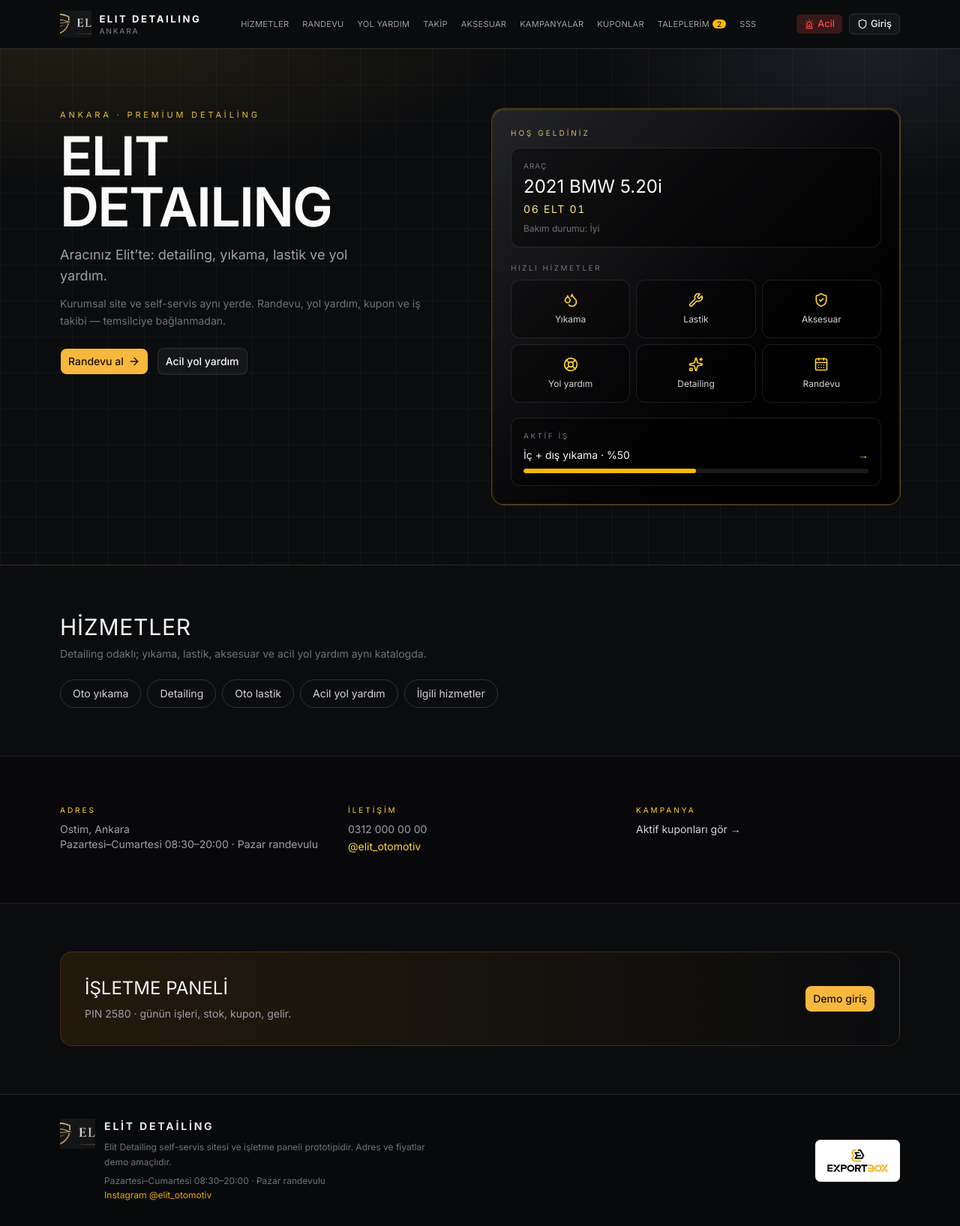
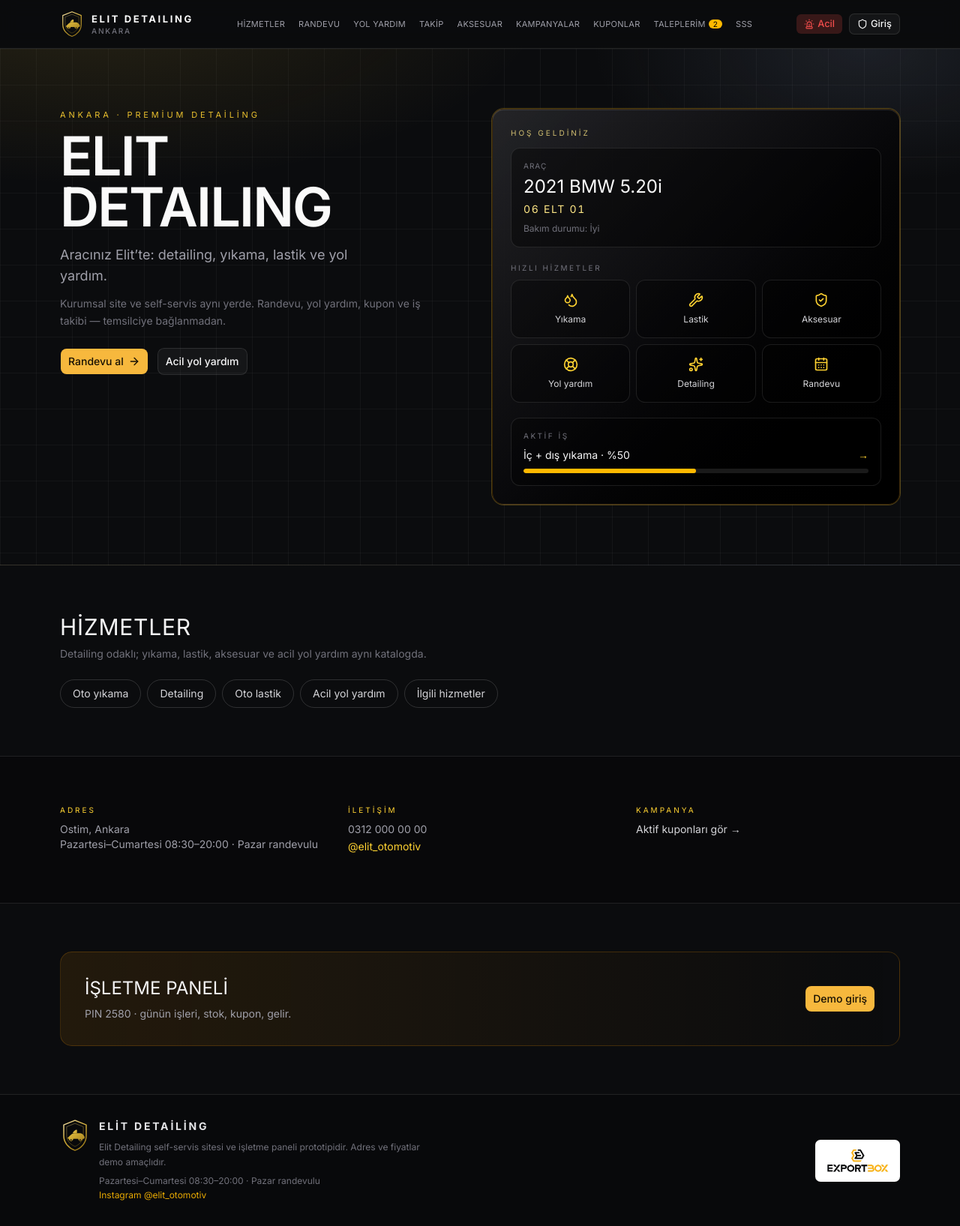
Before and after one commit to fatihozerkan85-hash/elitdetailing, a Next.js app: page / in a window 1280 px wide. Shown: the whole page at 75% size. Built offline with nearby package versions, Linux system fonts and the light colour scheme.

Commit message:
Replace cropped header mark with a full gold shield SVG logo.
Co-authored-by: fatihozerkan85 <fatihozerkan85@gmail.com>

```diff
--- /dev/null
+++ b/src/components/elit-mark.tsx
@@ -0,0 +1,41 @@
+export function ElitMark({ className }: { className?: string }) {
+  return (
+    <svg
+      viewBox="0 0 64 72"
+      className={className}
+      aria-hidden
+      fill="none"
+      xmlns="http://www.w3.org/2000/svg"
+    >
+      <defs>
+        <linearGradient id="elit-gold" x1="8" y1="4" x2="56" y2="68" gradientUnits="userSpaceOnUse">
+          <stop stopColor="#F3E0A8" />
+          <stop offset="0.45" stopColor="#D4AF37" />
+          <stop offset="1" stopColor="#8A6A12" />
+        </linearGradient>
+      </defs>
+      <path
+        d="M32 3.5L56.5 13.2v24.6c0 14.8-11.2 26.6-24.5 31.2C19 64.4 7.5 52.6 7.5 37.8V13.2L32 3.5Z"
+        stroke="url(#elit-gold)"
+        strokeWidth="2.4"
+        strokeLinejoin="round"
+      />
+      <path
+        d="M32 10.2L50.2 17.4v18.8c0 11.2-8.3 20.4-18.2 24.1C22.1 56.6 13.8 47.4 13.8 36.2V17.4L32 10.2Z"
+        stroke="url(#elit-gold)"
+        strokeWidth="1.15"
+        strokeOpacity="0.55"
+      />
+      <path
+        d="M16 41.5c1.8-1.4 6.2-6.2 9.4-8.4 2.2-1.5 4.1-1.8 7.6-1.8h9.2c2.4 0 3.7.4 5.2 1.6 1.8 1.4 4.4 4.6 5.6 6.2v2.4c0 1.2-.8 2.2-2 2.4h-2.2c-.4 2.6-2.4 4.6-5 4.6-2.6 0-4.6-2-5-4.6H28.4c-.4 2.6-2.4 4.6-5 4.6s-4.6-2-5-4.6H18c-1.2-.2-2-1.2-2-2.4v-3.4Z"
+        fill="url(#elit-gold)"
+      />
+      <path
+        d="M26.8 31.4c1.6-3.6 4.1-6.2 7.4-7.4 1.1-.4 2.2.4 2.2 1.6v4.2c0 .9-.6 1.6-1.5 1.6H28c-.8 0-1.4-.7-1.2-1.5Z"
+        fill="url(#elit-gold)"
+      />
+      <circle cx="23.4" cy="46.2" r="2.15" fill="#0B0C0E" stroke="url(#elit-gold)" strokeWidth="1.1" />
+      <circle cx="43.4" cy="46.2" r="2.15" fill="#0B0C0E" stroke="url(#elit-gold)" strokeWidth="1.1" />
+    </svg>
+  );
+}
--- a/src/components/site-header.tsx
+++ b/src/components/site-header.tsx
@@ -5,6 +5,7 @@ import Link from "next/link";
 import { usePathname } from "next/navigation";
 import { Menu, Shield, Siren } from "lucide-react";
 import type { ReactNode } from "react";
+import { ElitMark } from "@/components/elit-mark";
 import { buttonVariants } from "@/components/ui/button";
 import { Sheet, SheetContent, SheetHeader, SheetTitle, SheetTrigger } from "@/components/ui/sheet";
 import { BRAND } from "@/lib/catalog";
@@ -26,14 +27,7 @@ const links = [
 export function BrandMark({ href = "/" }: { href?: string }) {
   return (
     <Link href={href} className="flex min-w-0 items-center gap-2.5">
-      <Image
-        src="/branding/elit-mark.png"
-        alt=""
-        width={113}
-        height={96}
-        className="h-9 w-auto shrink-0 object-contain"
-        priority
-      />
+      <ElitMark className="h-9 w-8 shrink-0" />
       <span className="flex min-w-0 flex-col leading-none">
         <span className="truncate text-[13px] font-bold tracking-[0.2em] text-zinc-50">ELIT DETAILING</span>
         <span className="mt-1 text-[10px] font-medium tracking-[0.18em] text-zinc-500 uppercase">Ankara</span>
@@ -143,13 +137,7 @@ export function SiteFooter() {
     <footer className="mt-auto border-t border-white/10 bg-[#08090b]">
       <div className="mx-auto flex max-w-6xl flex-col gap-6 px-4 py-8 text-sm text-zinc-500 md:flex-row md:items-center md:justify-between">
         <div className="flex items-start gap-3">
-          <Image
-            src="/branding/elit-mark.png"
-            alt="Elit Detailing"
-            width={113}
-            height={96}
-            className="h-10 w-auto object-contain"
-          />
+          <ElitMark className="h-11 w-10 shrink-0" />
           <div>
             <p className="text-sm font-bold tracking-[0.2em] text-zinc-200 uppercase">{BRAND.name}</p>
             <p className="mt-2 max-w-md text-xs leading-relaxed">{BRAND.note}</p>
```
